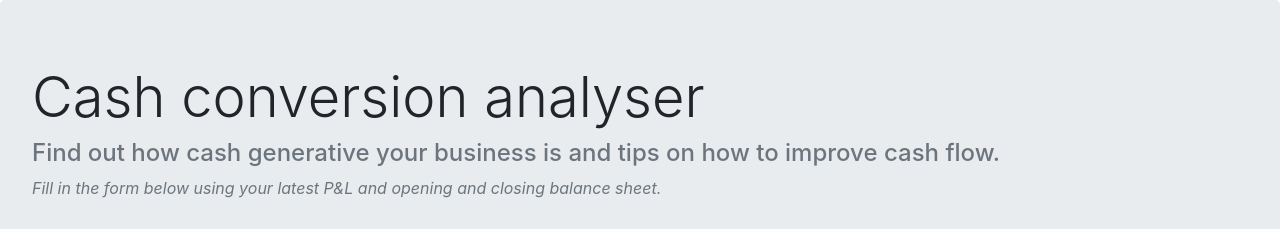
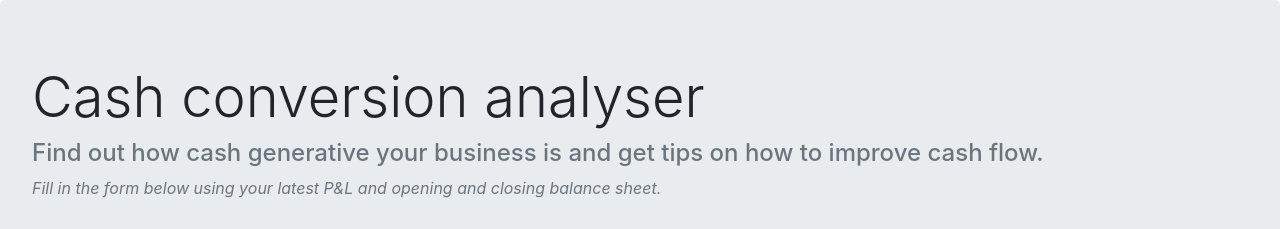
Before and after one commit to harrietgoddard/cash-conversion-analyser, a React (Create React App) app: page / in a window 1280 px wide. Shown: the top 229 px of the page. Built offline with nearby package versions, Linux system fonts and the light colour scheme.

Commit message:
Form completed

```diff
--- a/src/components/Header/index.js
+++ b/src/components/Header/index.js
@@ -6,7 +6,7 @@ const Header = () => {
         <Jumbotron>
             <h1 className="display-4">Cash conversion analyser</h1>
             <h4 className="text-muted">
-                Find out how cash generative your business is and tips on how to improve cash flow.
+                Find out how cash generative your business is and get tips on how to improve cash flow.
             </h4>
             <p className="text-muted"><em>
                 Fill in the form below using your latest P&amp;L and opening and closing balance sheet.
```
